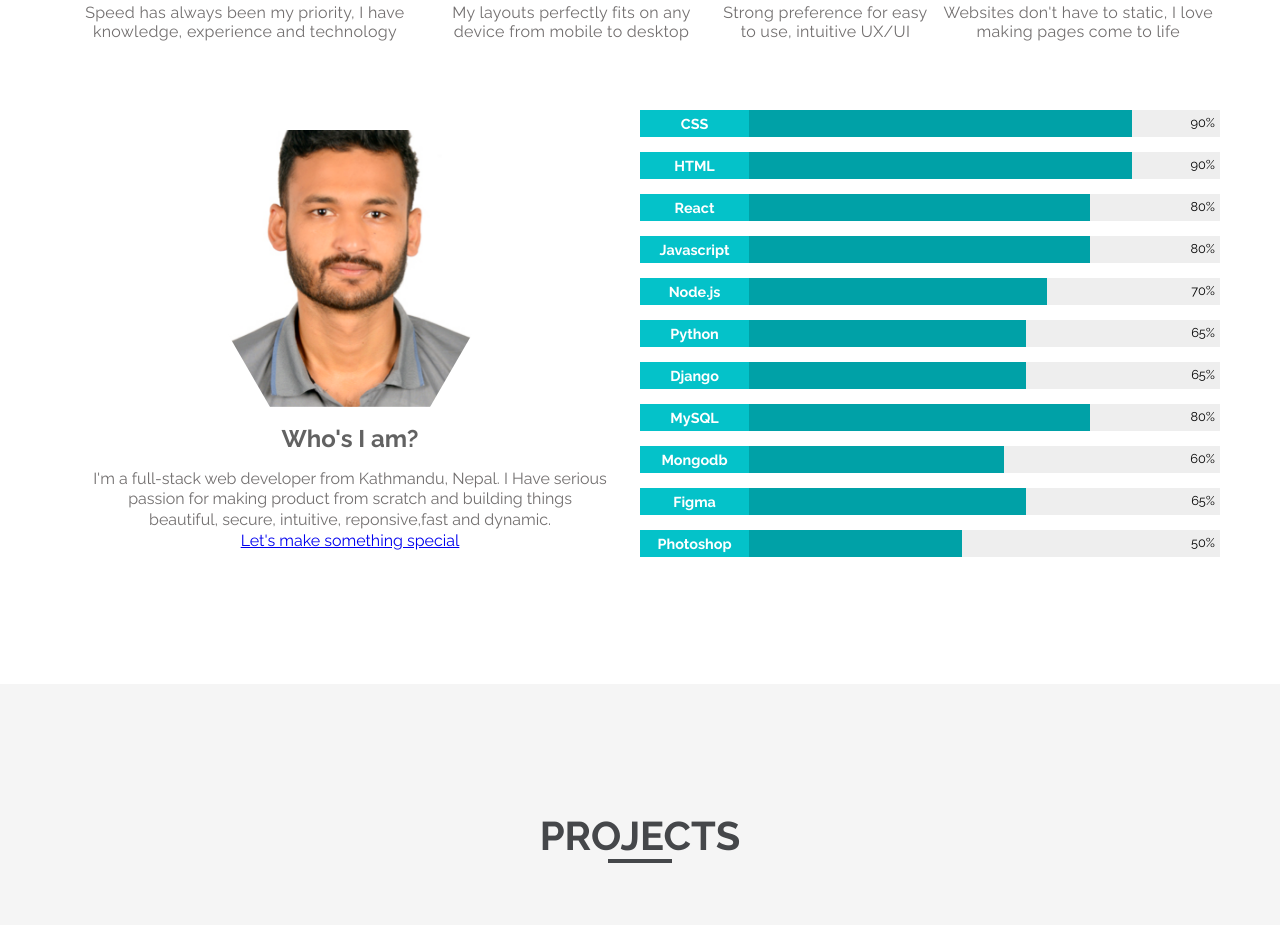
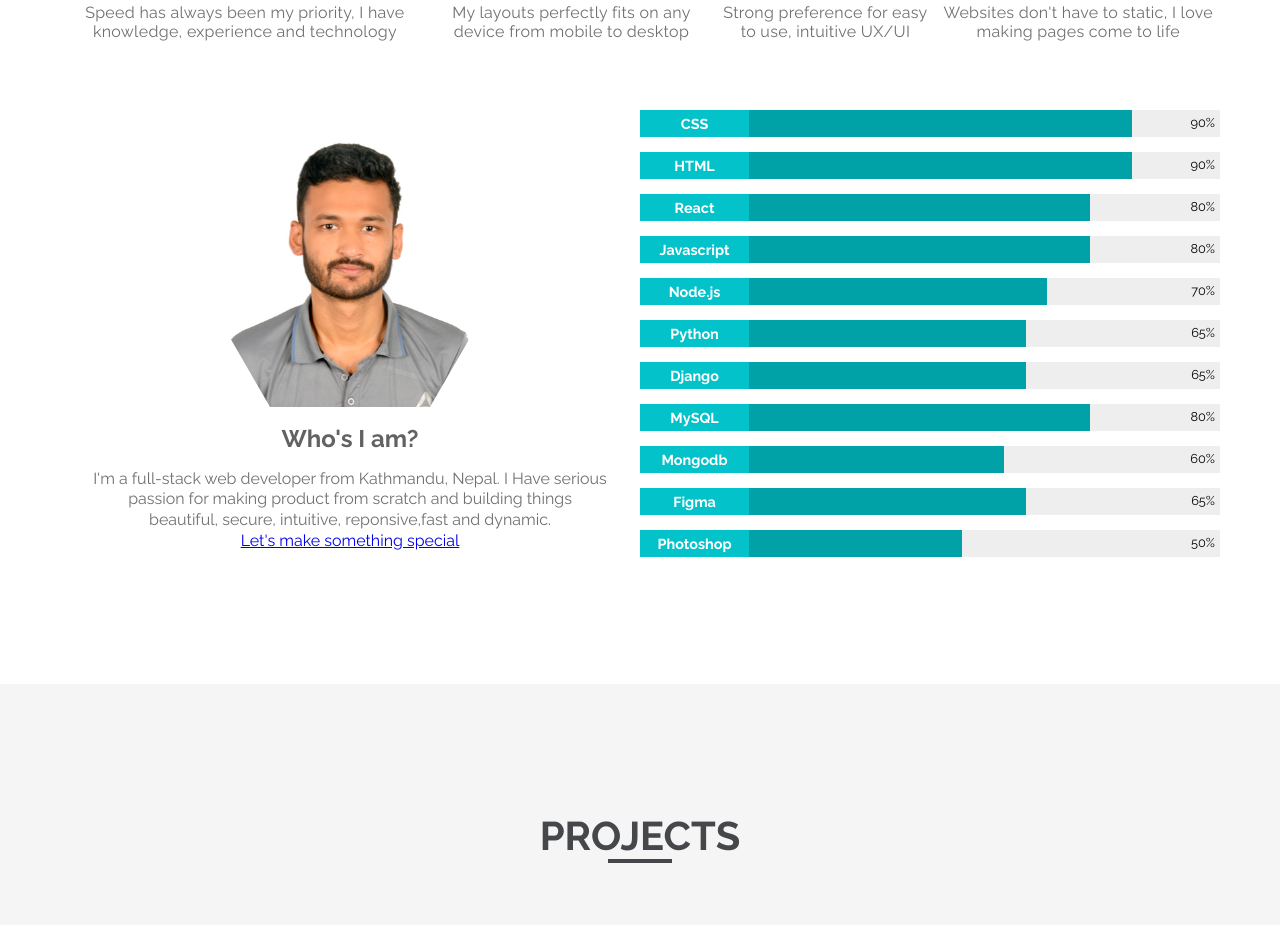
Before and after one commit to iammilankhati/Portfolio, a React (Create React App) app: page / in a window 1280 px wide. Shown: the part 1246-2171 px from the top of the page. Built offline with nearby package versions, Linux system fonts and the light colour scheme.

Commit message:
image added

```diff
--- a/src/assets/css/index.css
+++ b/src/assets/css/index.css
@@ -216,9 +216,9 @@ nav .navLinks ul li a:hover {
 .wrapper-about .about .me_info--image .myphoto {
   width: 100%;
   height: 100%;
-  object-fit: cover;
+  object-fit: contain;
   object-position: center;
-  overflow: hidden;
+  overflow: visible;
 }
 
 .wrapper-about .about .me_info--name {
@@ -284,14 +284,14 @@ nav .navLinks ul li a:hover {
   background: #00a1a7;
 }
 
-.wrapper-about .about .me_skills .me_skill--bar .bar_cover [data-aos="rising-bar"] {
+.wrapper-about .about .me_skills .me_skill--bar .bar_cover [data-aos='rising-bar'] {
   transform: translateX(-100%);
   background-color: transparent;
   transition: transform 1s ease-in-out;
   transition: all 1s linear;
 }
 
-.wrapper-about .about .me_skills .me_skill--bar .bar_cover [data-aos="rising-bar"].aos-animate {
+.wrapper-about .about .me_skills .me_skill--bar .bar_cover [data-aos='rising-bar'].aos-animate {
   transform: translateX(0);
   background-color: #00a1a7;
   transition: all 1s linear;
--- a/src/scss/_about.scss
+++ b/src/scss/_about.scss
@@ -83,7 +83,6 @@
 					width: 320px;
 					height: 277.12px; /* width * 0.866 */
 					box-sizing: border-box;
-
 					clip-path: polygon(
 						0% 50%,
 						25% 0%,
@@ -95,9 +94,9 @@
 					.myphoto {
 						width: 100%;
 						height: 100%;
-						object-fit: cover;
+						object-fit: contain;
 						object-position: center;
-						overflow: hidden;
+						overflow: visible;
 					}
 				}
 				&--name {
@@ -156,7 +155,7 @@
 							}
 
 							//sliding animation
-							[data-aos="rising-bar"] {
+							[data-aos='rising-bar'] {
 								transform: translateX(-100%);
 								background-color: transparent;
 								transition: transform 1s ease-in-out;
```
Also changed, not shown: 1 other file (tests, documents, lock files or other folders).
